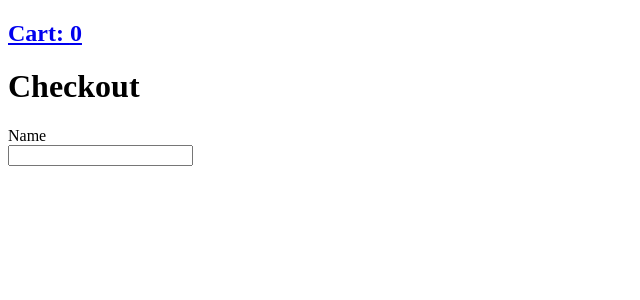
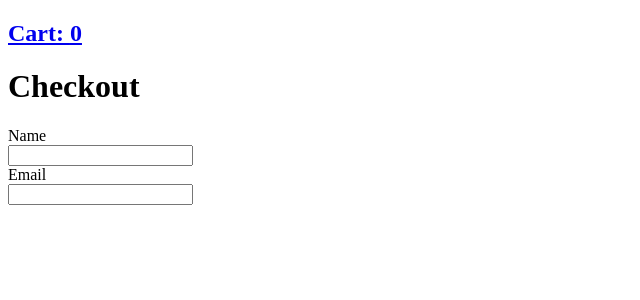
Before and after one commit to thelatalalwani/shopping-app-react, a React (Vite) app: page /checkout in a window 1280 px wide. Shown: the top 300 px of the page, without its empty margins (0-640 px from the left). Built offline with nearby package versions, Linux system fonts and the light colour scheme.

Commit message:
feat: add email input field in Checkout component

```diff
--- a/src/pages/Checkout.jsx
+++ b/src/pages/Checkout.jsx
@@ -2,6 +2,7 @@
 
 function Checkout() {
   const [name, setName] = useState("");
+  const [email, setEmail] = useState("");
 
   return (
     <div>
@@ -18,6 +19,18 @@
           onChange={(event) => setName(event.target.value)}
         />
       </div>
+
+      <div>
+        <label>Email</label>
+
+        <br />
+
+        <input
+          type="email"
+          value={email}
+          onChange={(event) => setEmail(event.target.value)}
+        />
+      </div>
     </div>
   );
 }
```
